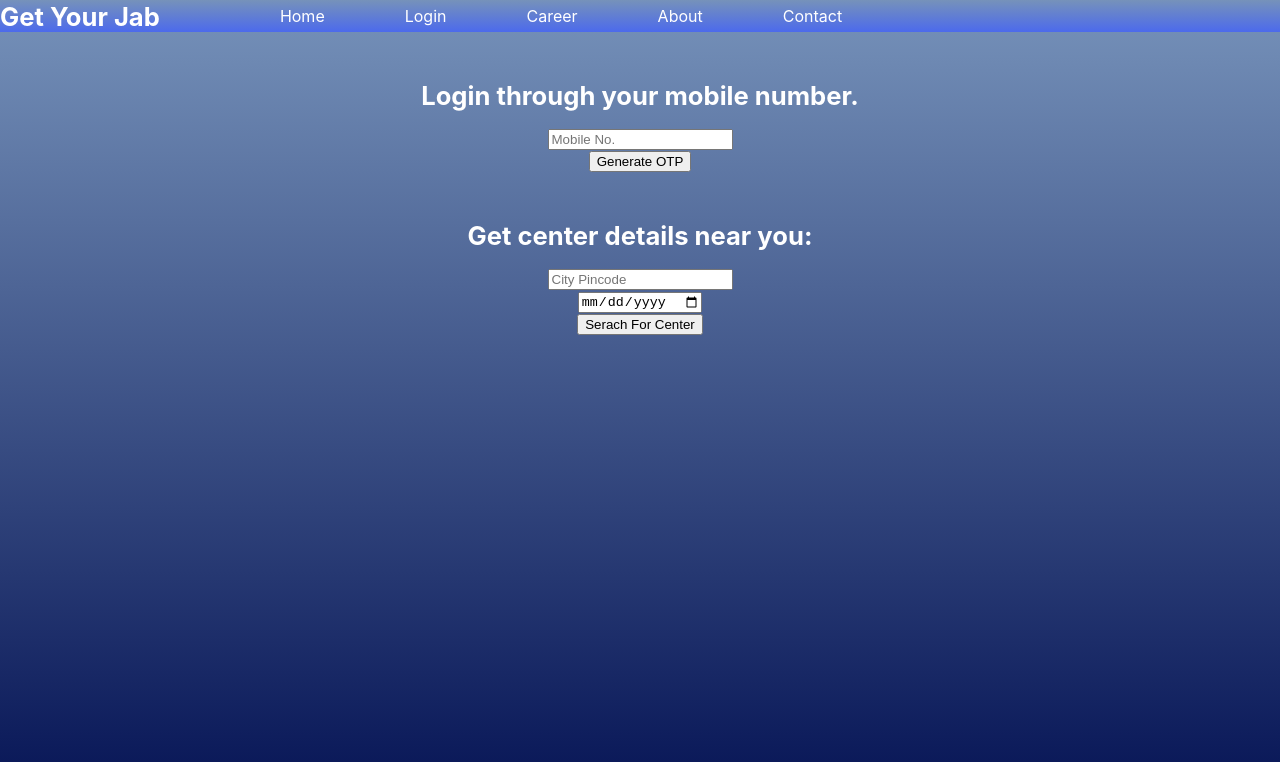
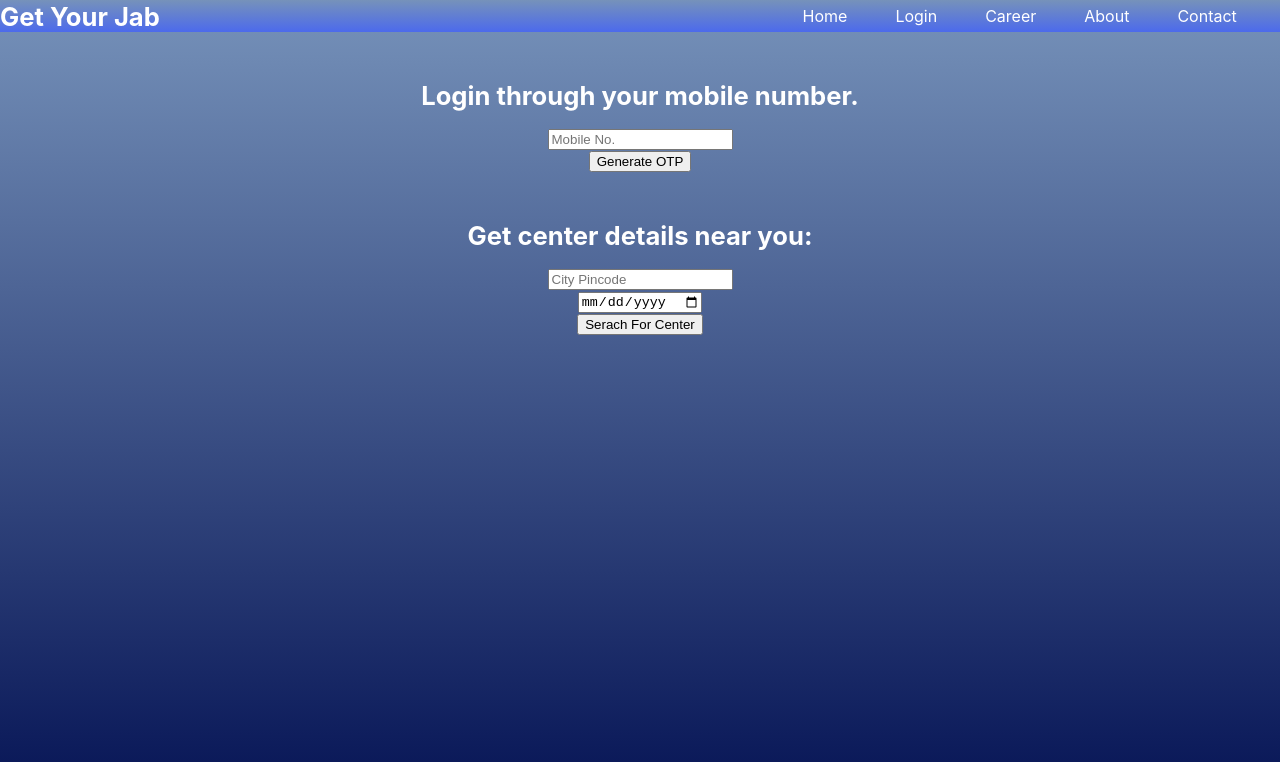
Before and after one commit to Shubhnaik19/getYourJab, a React (Create React App) app: page / in a window 1280 px wide. Shown: the top 762 px of the page. Built offline with nearby package versions, Linux system fonts and the light colour scheme.

Commit message:
added Navbar fixes

```diff
--- a/src/Component/NavBar.js
+++ b/src/Component/NavBar.js
@@ -6,7 +6,7 @@ class NavBar extends Component {
         return (
             <div className="navbar">
                 <h1> Get Your Jab</h1>
-                <ul className ="navbar">
+                <ul className ="navbar-nav">
                     <li className="navbar-item">
                         <div className="link">
                         Home
--- a/src/_App.scss
+++ b/src/_App.scss
@@ -14,28 +14,32 @@ h1{
 }
 
 .navbar{
+    align-items: center;
     display:flex;
-    align-items: center;
     background: rgb(127, 143, 211);
     background: linear-gradient(0deg, rgb(76, 106, 236) 0%, rgba(118,146,186,1) 100%);
     height: 2rem;
+    justify-content: space-between;
+.navbar-nav{
+    display: flex;
+    padding: 1rem 1.2rem;
     .navbar-item{
         font-size: 1rem;
-        margin-left: 5rem;
-        // padding-left: 10rem;
-        text-align: center;
+        padding: 25px;
+        text-align: -webkit-center;
+        padding: 1rem 1.5rem ;
         display:flex;
-        justify-content: center;
+        justify-content: left;
         &:hover{
-            background-color: #2bdddd2c;
-            font-size: 2rem;
+            color: black;
+            background-color: #ddd;
+            border-radius: 20px;
+            font-size: 1rem;
             transform: scale(1);
             transition: transform .2s, .2s width .2s cubic-bezier(1, -0.16,0 ,1.32);
         }
-        .link:hover{
-       color: white;
     }
-    }
+}
 }
 
 @media (max-width:1200px){
```
